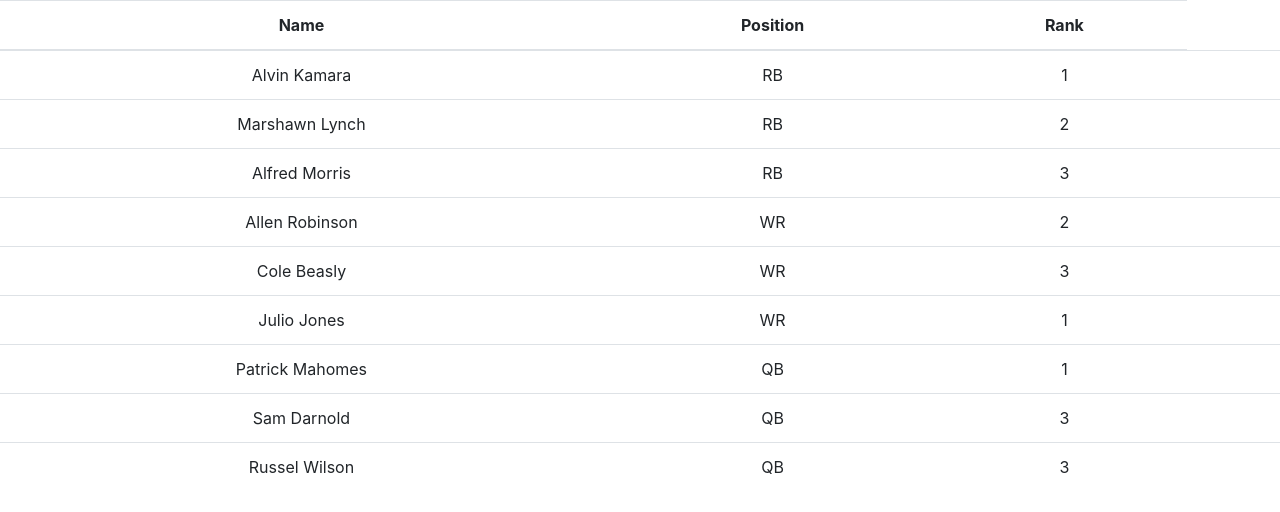
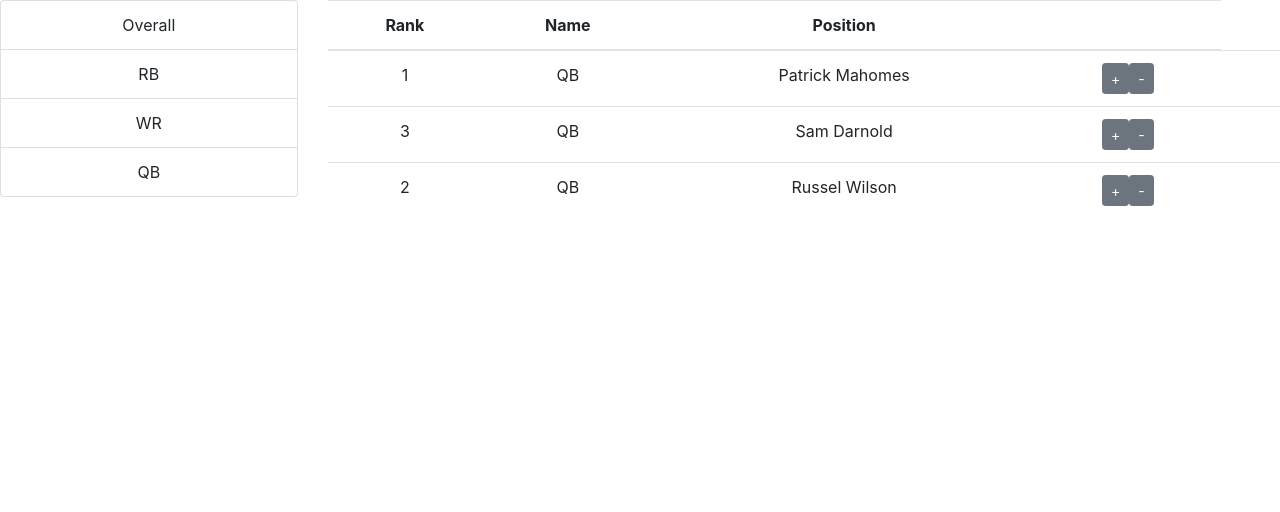
Before and after one commit to glstream/sportsApp, a React (Create React App) app: page / in a window 1280 px wide. Shown: the top 512 px of the page. Built offline with nearby package versions, Linux system fonts and the light colour scheme.

Commit message:
like button

```diff
--- a/package.json
+++ b/package.json
@@ -5,6 +5,8 @@
   "dependencies": {
     "bootstrap": "^4.1.1",
     "font-awesome": "^4.7.0",
+    "lodash": "^4.17.10",
+    "prop-types": "^15.6.2",
     "react": "^16.5.2",
     "react-dom": "^16.5.2",
     "react-scripts": "2.0.5"
--- a/src/App.js
+++ b/src/App.js
@@ -1,5 +1,5 @@
 import React, { Component } from "react";
-import logo from "./logo.svg";
+//import logo from "./logo.svg";
 import "./App.css";
 import Players from "./components/players";
 
--- /dev/null
+++ b/src/common/listGroup.jsx
@@ -0,0 +1,33 @@
+import React from "react";
+
+const ListGroup = props => {
+  const {
+    items,
+    textProperty,
+    valueProperty,
+    selectedItem,
+    onItemSelect
+  } = props;
+  return (
+    <ul className="list-group">
+      {items.map(item => (
+        <li
+          onClick={() => onItemSelect(item)}
+          key={item[valueProperty]}
+          className={
+            item === selectedItem ? "list-group-item active" : "list-group-item"
+          }
+        >
+          {item[textProperty]}
+        </li>
+      ))}
+    </ul>
+  );
+};
+
+ListGroup.defaultProps = {
+  textProperty: "name",
+  valueProperty: "_id"
+};
+
+export default ListGroup;
--- /dev/null
+++ b/src/common/pagination.jsx
@@ -0,0 +1,37 @@
+import React, { Component } from "react";
+import PropTypes from "prop-types";
+import _ from "lodash";
+
+const Pagination = props => {
+  const { itemsCount, pageSize, currentPage, onPageChange } = props;
+  const pagesCount = itemsCount / pageSize;
+
+  if (pagesCount === 1) return null;
+  const pages = _.range(1, pagesCount + 1);
+
+  return (
+    <nav>
+      <ul className="pagination">
+        {pages.map(page => (
+          <li
+            key={page}
+            className={page === currentPage ? "page-item active" : "page-item"}
+          >
+            <a className="page-link" onClick={() => onPageChange(page)}>
+              {page}
+            </a>
+          </li>
+        ))}
+      </ul>
+    </nav>
+  );
+};
+
+Pagination.propTypes = {
+  itemsCount: PropTypes.number.isRequired,
+  pageSize: PropTypes.number.isRequired,
+  currentPage: PropTypes.number.isRequired,
+  onPageChange: PropTypes.func.isRequired
+};
+
+export default Pagination;
--- a/src/components/players.jsx
+++ b/src/components/players.jsx
@@ -1,31 +1,106 @@
 import React, { Component } from "react";
+import Pagination from "../common/pagination";
 import { getPlayers } from "../services/fakePlayerService";
+import { getPositions } from "../services/fakePositionService";
+import { paginate } from "../utils/paginate";
+import ListGroup from "../common/listGroup";
 
 class Players extends Component {
   state = {
-    players: getPlayers()
+    players: [],
+    positions: [],
+    pageSize: 3,
+    selectedPosition: { _id: "5b21ca3eeb7f6fbccd471820", name: "QB" },
+    value: 1,
+    currentPage: 1
   };
+
+  componentDidMount() {
+    const positions = [{ name: "Overall" }, ...getPositions()];
+
+    this.setState({ players: getPlayers(), positions });
+  }
+
+  handlePageChange = page => {
+    this.setState({ currentPage: page });
+  };
+
+  handlePositionSelect = position => {
+    this.setState({ selectedPosition: position, currentPage: 1 });
+  };
+
+  handleIncrement = () => {
+    this.setState({ value: this.state.value + 1 });
+  };
+
   render() {
+    const { length: count } = this.state.players;
+    const {
+      pageSize,
+      currentPage,
+      selectedPosition,
+      players: allPlayers
+    } = this.state;
+
+    const filtered =
+      selectedPosition && selectedPosition._id
+        ? allPlayers.filter(p => p.position._id === selectedPosition._id)
+        : allPlayers;
+
+    const players = paginate(filtered, currentPage, pageSize);
+
     return (
+      <div className="row">
+        <div className="col-3">
+          <ListGroup
+            items={this.state.positions}
+            selectedItem={this.state.selectedPosition}
+            onItemSelect={this.handlePositionSelect}
+          />
+        </div>
+        <div className="col">
           <table className="table">
             <thead>
               <tr>
+                <th>Rank</th>
                 <th>Name</th>
                 <th>Position</th>
-            <th>Rank</th>
+                <th />
               </tr>
             </thead>
             <tbody>
-          {this.state.players.map(player => (
-            <tr>
+              {players.map(player => (
+                <tr key={player.name}>
+                  <td>{player.rank}</td>
+                  <td>{player.position.name}</td>
                   <td>{player.name}</td>
-              <td>{player.position.name}</td>
-              <td>{player.rank}</td>
+                  <td>
+                    <button
+                      className="btn btn-secondary btn-sm"
+                      onClick={this.handleIncrement}
+                    >
+                      +
+                    </button>
+                    <button
+                      className="btn btn-secondary btn-sm"
+                      onClick={this.handleIncrement}
+                    >
+                      -
+                    </button>
+                  </td>
                   <td />
                 </tr>
               ))}
             </tbody>
           </table>
+          <Pagination
+            itemsCount={filtered.length}
+            pageSize={pageSize}
+            onPageChange={this.handlePageChange}
+            currentPage={currentPage}
+          />
+        </div>
+      </div>
     );
   }
 }
--- a/src/services/fakePlayerService.js
+++ b/src/services/fakePlayerService.js
@@ -17,7 +17,7 @@
   {
     _id: "5b21ca3eeb7f6fbccd471817",
     name: "Alfred Morris",
-    position: { _id: "5b21ca3eeb7f6fbccd471820", name: "RB" },
+    position: { _id: "5b21ca3eeb7f6fbccd471818", name: "RB" },
     rank: 3
   },
   {
@@ -54,8 +54,8 @@
   {
     _id: "5b21ca3eeb7f6fbccd471821",
     name: "Russel Wilson",
-    position: { _id: "5b21ca3eeb7f6fbccd471818", name: "QB" },
-    rank: 3
+    position: { _id: "5b21ca3eeb7f6fbccd471820", name: "QB" },
+    rank: 2
   }
 ];
 
--- a/src/services/fakePositionService.js
+++ b/src/services/fakePositionService.js
@@ -4,6 +4,6 @@
   { _id: "5b21ca3eeb7f6fbccd471820", name: "QB" }
 ];
 
-export function getPositons() {
+export function getPositions() {
   return positions.filter(g => g);
 }
--- /dev/null
+++ b/src/utils/paginate.js
@@ -0,0 +1,9 @@
+import _ from "lodash";
+
+export function paginate(items, pageNumber, pageSize) {
+  const startIndex = (pageNumber - 1) * pageSize;
+  return _(items)
+    .slice(startIndex)
+    .take(pageSize)
+    .value();
+}
```
Also changed, not shown: 1 other file (tests, documents, lock files or other folders). Lines whose indentation alone changed are shown as unchanged.
